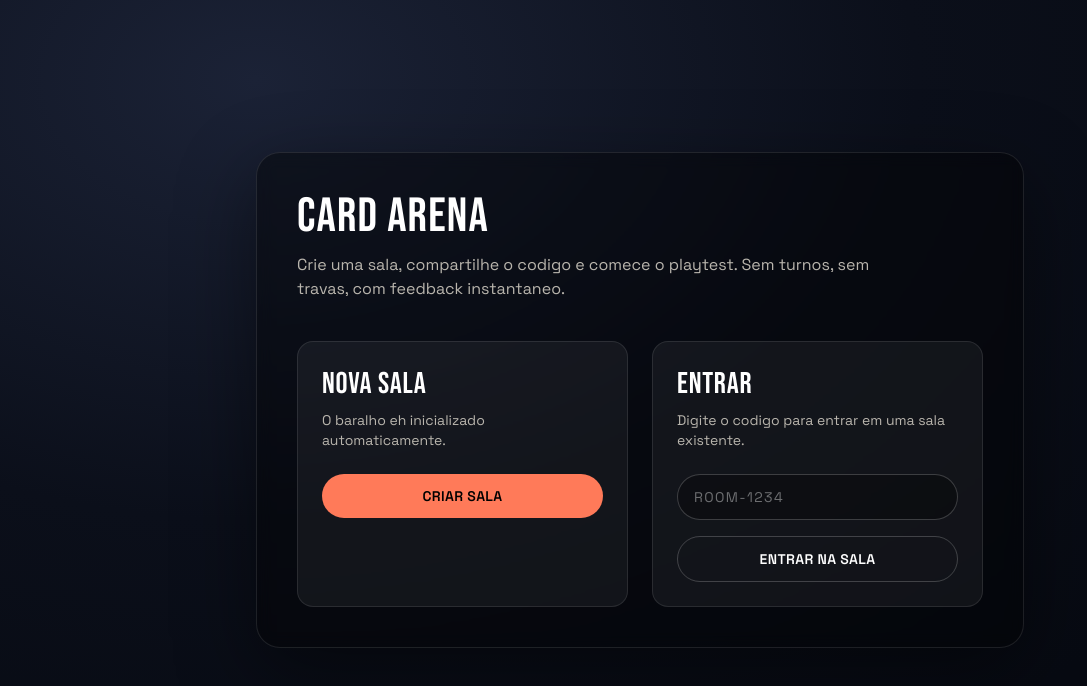
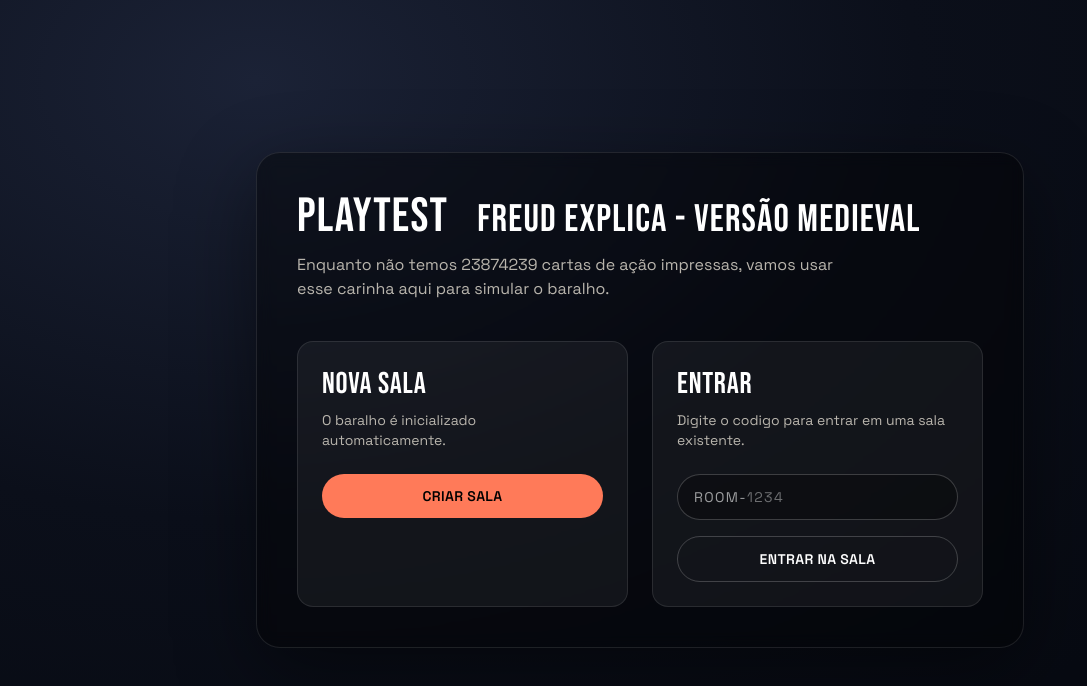
Before and after one commit to camilomunhoz/card-manager, a Next.js app: page / in a window 1280 px wide. Shown: the top 686 px of the page, without its empty margins (0-1087 px from the left). Built offline with nearby package versions, Linux system fonts and the light colour scheme; no server answers.

Commit message:
fix: Small tweaks

```diff
--- a/app/layout.tsx
+++ b/app/layout.tsx
@@ -16,7 +16,7 @@
 });
 
 export const metadata: Metadata = {
-  title: "Card Arena",
+  title: "Playtest - Freud Explica Versão Medieval",
   description: "Multiplayer card game playtest tool",
 };
 
--- a/app/page.tsx
+++ b/app/page.tsx
@@ -1,12 +1,28 @@
 "use client";
 
 import { useRouter } from "next/navigation";
-import { useState } from "react";
+import { useCallback, useRef, useState } from "react";
+import { supabaseBrowser } from "@/lib/supabaseBrowser";
+import Toast from "@/components/Toast";
 
 export default function Home() {
   const router = useRouter();
   const [roomCode, setRoomCode] = useState("");
   const [isCreating, setIsCreating] = useState(false);
+  const [isJoining, setIsJoining] = useState(false);
+  const [toastMessage, setToastMessage] = useState<string | null>(null);
+  const toastTimer = useRef<number | null>(null);
+
+  const showToast = useCallback((message: string) => {
+    setToastMessage(message);
+    if (toastTimer.current) {
+      window.clearTimeout(toastTimer.current);
+    }
+    toastTimer.current = window.setTimeout(() => {
+      setToastMessage(null);
+      toastTimer.current = null;
+    }, 2200);
+  }, []);
 
   const createRoom = async () => {
     setIsCreating(true);
@@ -21,20 +37,33 @@
     }
   };
 
-  const joinRoom = () => {
+  const joinRoom = async () => {
     if (!roomCode.trim()) return;
-    router.push(`/room/${roomCode.trim()}`);
+    setIsJoining(true);
+    try {
+      const { error } = await supabaseBrowser
+        .from("rooms")
+        .select("id")
+        .eq("id", roomCode.trim())
+        .single();
+      if (error) {
+        showToast("Sala não encontrada.");
+        return;
+      }
+      router.push(`/room/${roomCode.trim()}`);
+    } finally {
+      setIsJoining(false);
+    }
   };
 
   return (
     <div className="flex flex-1 items-center justify-center px-6 py-16">
       <main className="w-full max-w-3xl rounded-3xl border border-white/10 bg-black/40 p-10 shadow-[0_25px_80px_rgba(0,0,0,0.45)] backdrop-blur">
         <p className="font-display text-5xl uppercase tracking-wide text-white">
-          Card Arena
+          Playtest <small className="ml-5">Freud Explica - Versão Medieval</small>
         </p>
         <p className="mt-3 max-w-xl text-base text-[color:var(--muted)]">
-          Crie uma sala, compartilhe o codigo e comece o playtest. Sem turnos,
-          sem travas, com feedback instantaneo.
+          Enquanto não temos 23874239 cartas de ação impressas, vamos usar esse carinha aqui para simular o baralho.
         </p>
         <div className="mt-10 grid gap-6 md:grid-cols-2">
           <div className="rounded-2xl border border-white/10 bg-white/5 p-6">
@@ -42,7 +71,7 @@
               Nova Sala
             </h2>
             <p className="mt-2 text-sm text-[color:var(--muted)]">
-              O baralho eh inicializado automaticamente.
+              O baralho é inicializado automaticamente.
             </p>
             <button
               onClick={createRoom}
@@ -59,21 +88,26 @@
             <p className="mt-2 text-sm text-[color:var(--muted)]">
               Digite o codigo para entrar em uma sala existente.
             </p>
-            <input
-              value={roomCode}
-              onChange={(event) => setRoomCode(event.target.value)}
-              placeholder="ROOM-1234"
-              className="mt-6 w-full rounded-full border border-white/20 bg-black/30 px-4 py-3 text-sm uppercase tracking-widest text-white placeholder:text-white/40 focus:outline-none focus:ring-2 focus:ring-[color:var(--accent)]"
-            />
+            <div className="mt-6 flex w-full items-center rounded-full border border-white/20 bg-black/30">
+              <span className="pl-4 text-sm uppercase tracking-widest text-white/60">ROOM-</span>
+              <input
+                value={roomCode.replace("ROOM-", "")}
+                onChange={(event) => setRoomCode("ROOM-" + event.target.value.toUpperCase().replace(/[^A-Z0-9]/g, ""))}
+                placeholder="1234"
+                className="flex-1 bg-transparent pl-0 pr-2 py-3 text-sm uppercase tracking-widest text-white placeholder:text-white/40 focus:outline-none"
+              />
+            </div>
             <button
               onClick={joinRoom}
-              className="mt-4 w-full rounded-full border border-white/20 px-5 py-3 text-sm font-semibold uppercase tracking-wide text-white transition hover:border-[color:var(--accent)]"
+              disabled={isJoining}
+              className="mt-4 w-full rounded-full border border-white/20 px-5 py-3 text-sm font-semibold uppercase tracking-wide text-white transition hover:border-[color:var(--accent)] disabled:opacity-70"
             >
-              Entrar na Sala
+              {isJoining ? "Verificando..." : "Entrar na Sala"}
             </button>
           </div>
         </div>
       </main>
+      <Toast message={toastMessage} />
     </div>
   );
 }
--- a/app/room/[roomId]/RoomClient.tsx
+++ b/app/room/[roomId]/RoomClient.tsx
@@ -336,8 +336,10 @@
       <div className="absolute left-4 top-4 z-40">
         <button
           onClick={() => setMenuOpen((open) => !open)}
-          className="flex h-10 w-10 items-center justify-center rounded-full border border-white/20 bg-black/40"
+          className="flex h-10 w-10 flex-col items-center justify-center gap-1 rounded-full border border-white/20 bg-black/40"
         >
+          <span className="h-0.5 w-4 bg-white" />
+          <span className="h-0.5 w-4 bg-white" />
           <span className="h-0.5 w-4 bg-white" />
         </button>
         <AnimatePresence>
@@ -348,6 +350,10 @@
               exit={{ opacity: 0, y: -8 }}
               className="mt-3 w-48 rounded-2xl border border-white/10 bg-black/80 p-3 text-sm text-white"
             >
+              <p className="mb-2 text-center text-xs uppercase tracking-widest text-white/50">
+                {roomId}
+              </p>
+              <div className="mb-2 h-px bg-white/10" />
               <button
                 onClick={() => router.push("/")}
                 className="w-full rounded-lg px-3 py-2 text-left hover:bg-white/10"
--- a/components/Dice.tsx
+++ b/components/Dice.tsx
@@ -3,7 +3,7 @@
 import { motion } from "framer-motion";
 import { useRef, useState } from "react";
 
-const outcomes = ["+Eco", "+Motivacao", "+Regeneracao"] as const;
+const outcomes = ["+Eco", "+Motiv.", "+Regen."] as const;
 
 interface DiceProps {
   /** Dice size in pixels (square). Default 128. */
--- a/components/PlayerSeatsLayout.tsx
+++ b/components/PlayerSeatsLayout.tsx
@@ -24,7 +24,7 @@
       style={{ transform: `scale(${seatScale * selfScale})`, transformOrigin: "center" }}
       onClick={onClickHand}
     >
-      <span className="mb-2 whitespace-nowrap text-[10px] uppercase tracking-[0.2em] text-white/70">
+      <span className="mb-[-16] whitespace-nowrap text-[10px] uppercase tracking-[0.2em] text-white/70">
         {displayName}
       </span>
 
```
